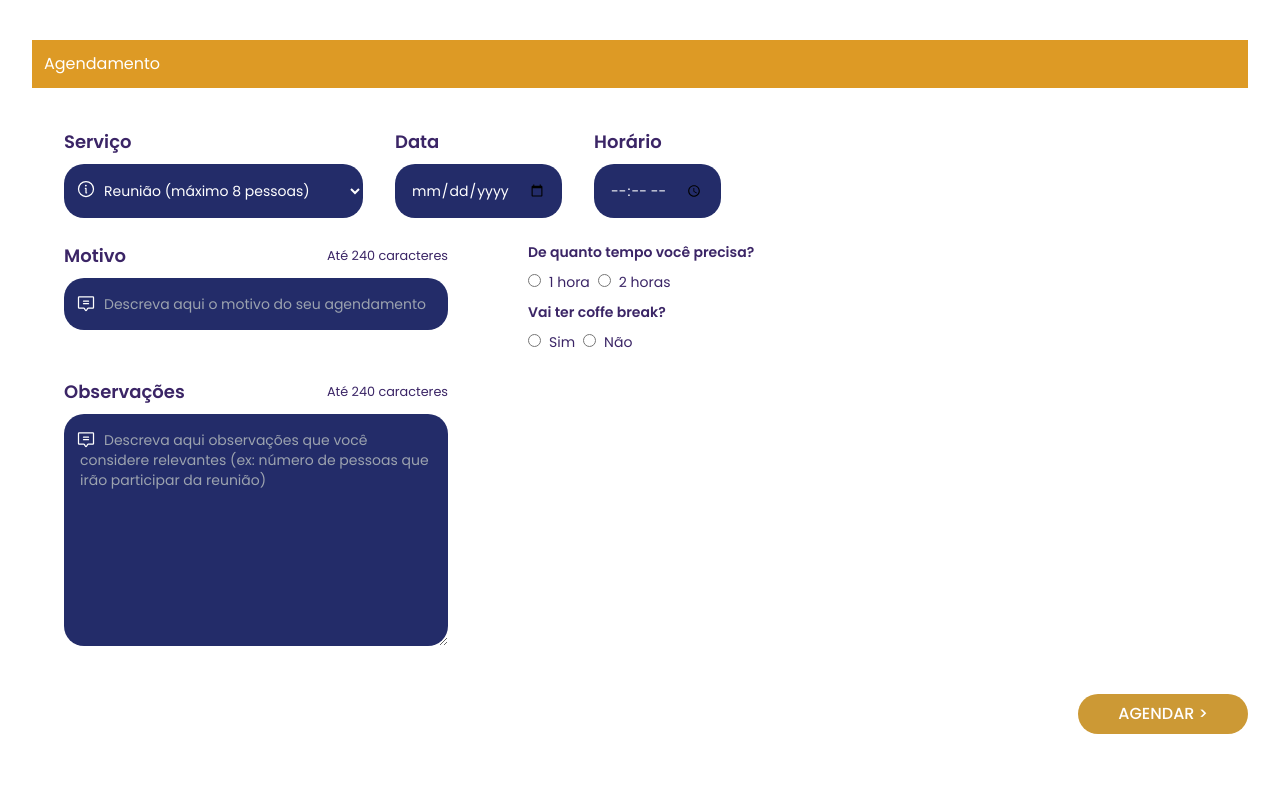
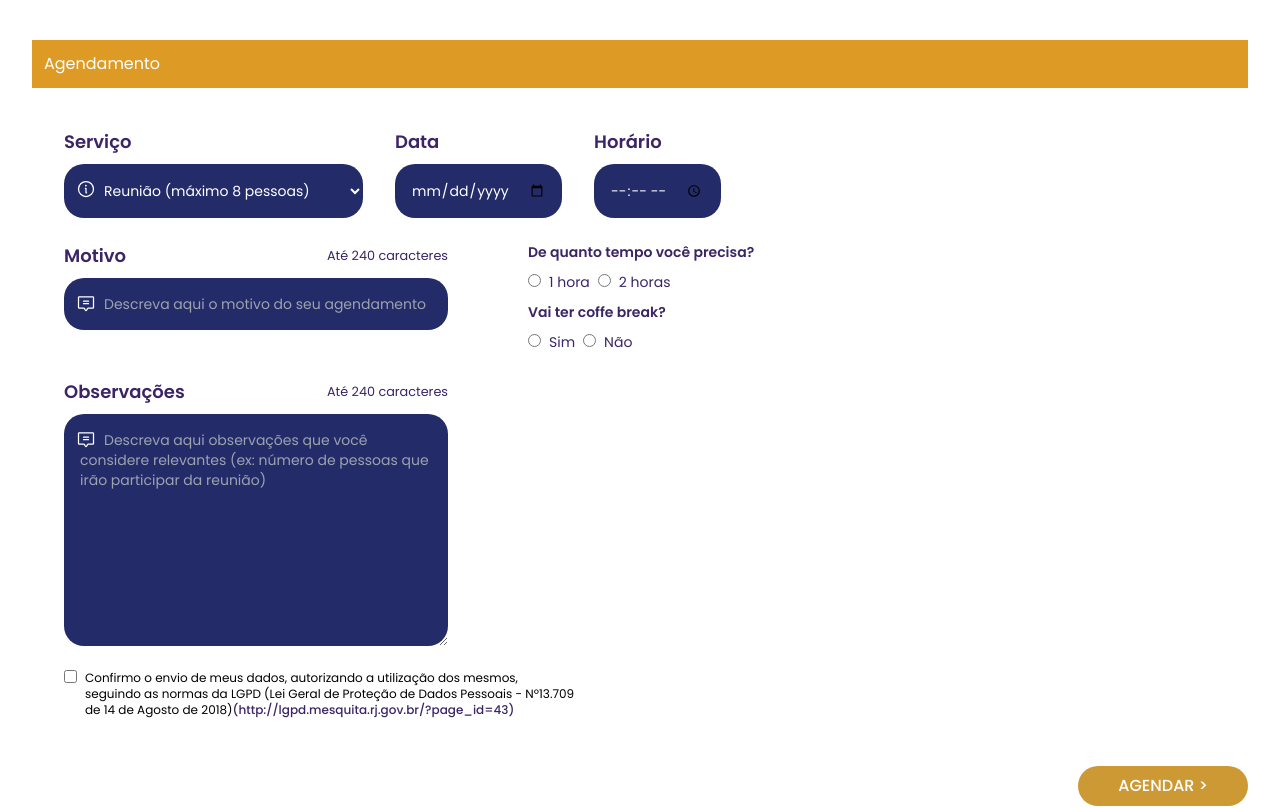
Before and after one commit to DesenvolvimentoCCS-PMM/colabore-usuario, a Next.js app: page /agendamentos/agendar in a window 1280 px wide. Shown: the part 280-1088 px from the top of the page. Built offline with nearby package versions, Linux system fonts and the light colour scheme.

Commit message:
feat: add lgpd rules in schedule form

```diff
--- a/src/app/agendamentos/agendar/scheduleForm.tsx
+++ b/src/app/agendamentos/agendar/scheduleForm.tsx
@@ -12,7 +12,6 @@ import { notifyError, notifySuccess } from "@/components/Toast";
 import { useRouter } from "next/navigation";
 import { useUserContext } from "@/context/userContext";
 import { capitalize } from "@/utils/capitalize";
-import Link from "next/link";
 
 const scheduleFormSchema = z.object({
   servico: z.string(),
@@ -59,6 +58,11 @@ const scheduleFormSchema = z.object({
     .nonempty("*Campo obrigatório")
     .toLowerCase()
     .max(240, "*Máximo de caracteres excedido"),
+  lgpd: z.literal(true, {
+    errorMap: () => ({
+      message: "É necessário concordar com nossos termos para prosseguir!",
+    }),
+  }),
 });
 
 type scheduleFormSchemaType = z.infer<typeof scheduleFormSchema>;
@@ -371,6 +375,27 @@ export function ScheduleForm() {
         />
       </div>
 
+      <div className="flex items-start gap-x-2 max-w-lg">
+        <input type="checkbox" {...register("lgpd")} id="lgpd" />
+        <label htmlFor="lgpd" className="text-xs">
+          Confirmo o envio de meus dados, autorizando a utilização dos mesmos,
+          seguindo as normas da LGPD (Lei Geral de Proteção de Dados Pessoais -
+          Nº13.709 de 14 de Agosto de 2018)
+          <a
+            href="https://lgpd.mesquita.rj.gov.br/?page_id=43"
+            target="_blank"
+            className="text-purpleCol font-medium"
+          >
+            (http://lgpd.mesquita.rj.gov.br/?page_id=43)
+          </a>
+        </label>
+      </div>
+      {errors.lgpd && (
+        <small className="text-red-500 pt-2 pl-2 text-xs max-w-[150px] sm:pl-4">
+          {errors.lgpd.message}
+        </small>
+      )}
+
       <div className="flex justify-end pt-6">
         <Button isLink={false} type="submit" disabled={isFetching}>
           {isFetching ? "Agendando..." : "Agendar >"}
```
